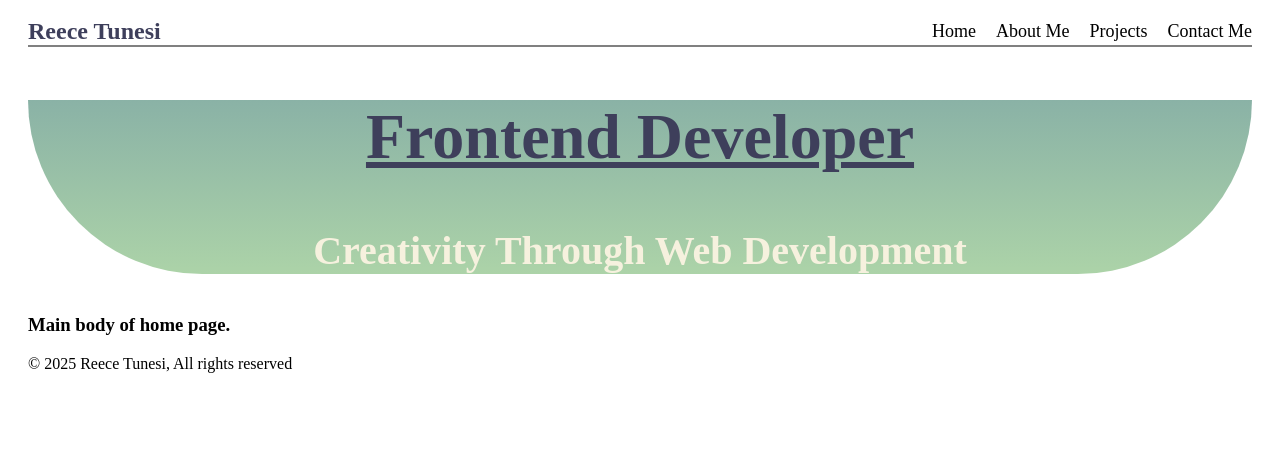
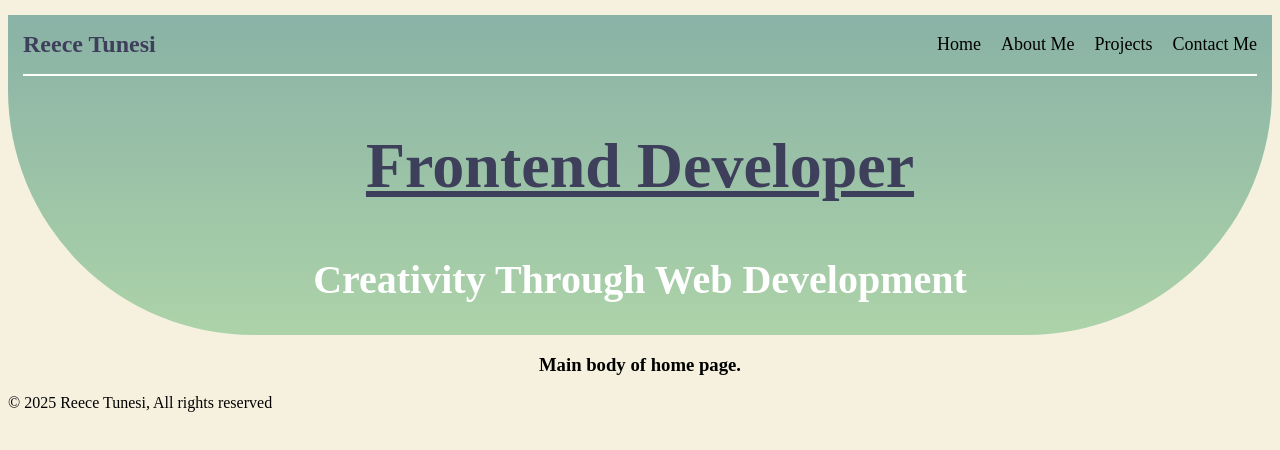
Before and after one commit to rtunesi/frontend-learning, a plain HTML site: page index.html in a window 1280 px wide. Drawn offline with Linux system fonts and the light colour scheme; a web font is replaced by a local one.

Commit message:
Amended styles.css

```diff
--- a/index.html
+++ b/index.html
@@ -10,6 +10,7 @@
     <title>Personal Website</title>
 </head>
 <body>
+    <div class="top-page">
         <div class="custom-taskbar">
             <h1>Reece Tunesi</h1>
             <ul>
@@ -24,6 +25,7 @@
             <h2><u>Frontend Developer</u></h2>
             <h3>Creativity Through Web Development</h3>
         </div>
+    </div>
 
     <div class="main-body">
         <h3>Main body of home page.</h3>
--- a/styles.css
+++ b/styles.css
@@ -11,18 +11,25 @@
 }
 
 body{
-    padding: 10px 20px;
+    background-color: #F6F1DE;
+}
+
+.top-page{
+    background-image: linear-gradient(180deg, #8AB2A6, #ACD3A8);
+    border-bottom-right-radius: 245px;
+    border-bottom-left-radius: 245px;
+    height: 320px;
 }
 
 .custom-taskbar {
     display: flex;
     justify-content: space-between;
     align-items: center;
-    border-bottom: 2px solid grey;
+    margin: 15px;
+    border-bottom: 2px solid white;
 }
 
 .custom-taskbar h1 {
-    margin: 0;
     color: #3E3F5B;
     font-size: 24px;
 }
@@ -31,8 +38,6 @@ body{
     list-style: none;
     display: flex;
     gap: 20px; /* Space between list items */
-    margin: 0;
-    padding: 0;
 }
 
 .custom-taskbar ul li {
@@ -42,13 +47,9 @@ body{
 
 .home-header {
     text-align: center;
-    background-image: linear-gradient(180deg, #8AB2A6, #ACD3A8);
-    border-bottom-right-radius: 475px;
-    border-bottom-left-radius: 475px;
 }
 
 .home-header h2{
-
     font-family: "Bagel Fat One";
     font-size: 400%;
     color: #3E3F5B;
@@ -57,5 +58,9 @@ body{
 .home-header h3{
     font-family: "Passions Conflict";
     font-size: 250%;
-    color: #F6F1DE;
+    color: white;
 }
+
+.main-body{
+    text-align: center;
+}
```
Lines whose indentation alone changed are shown as unchanged.
